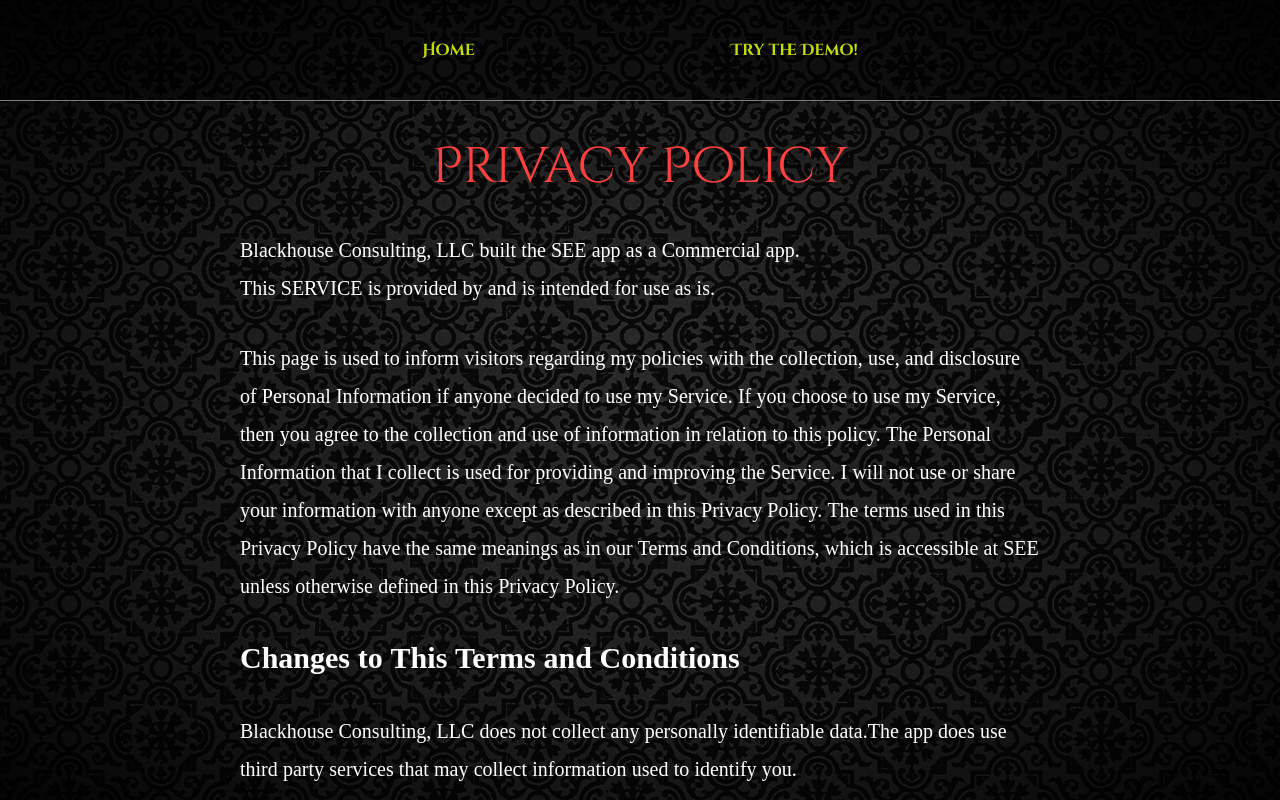
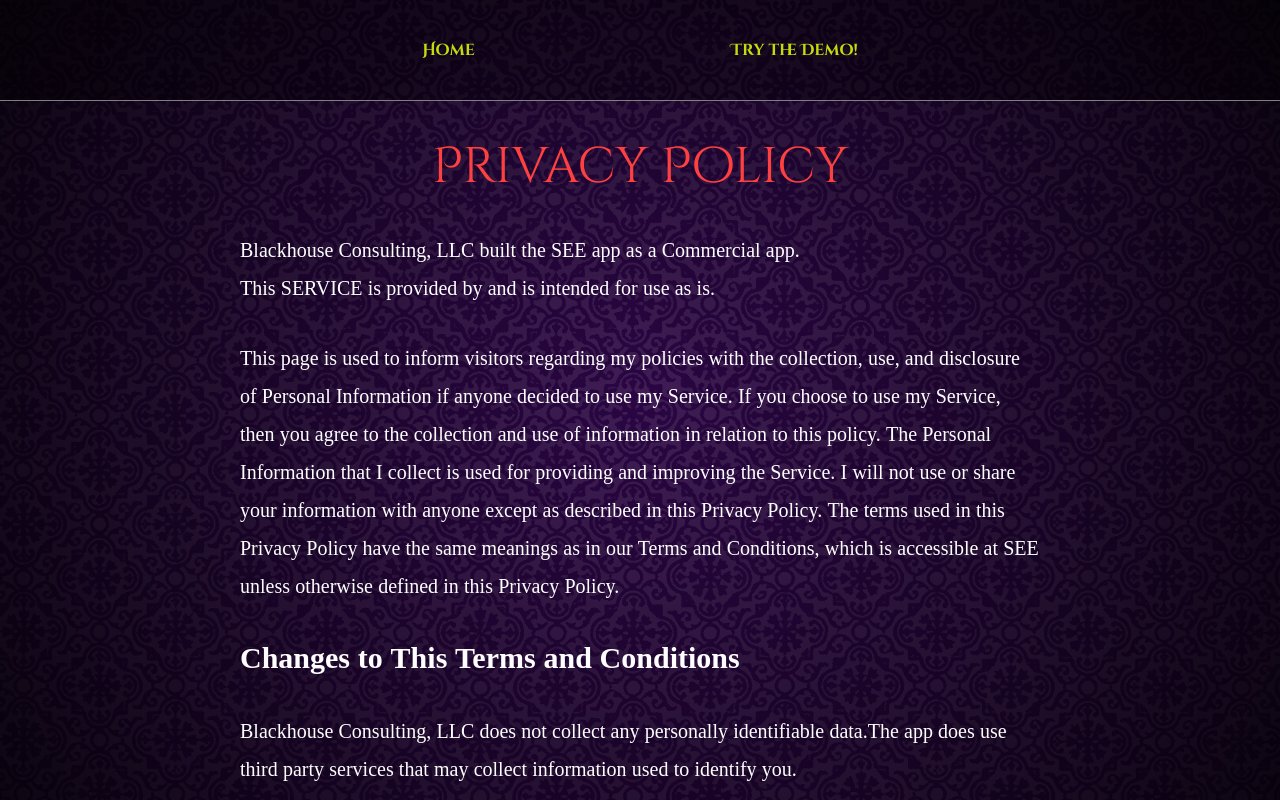
Before and after one commit to whatcanyousee/see-psychic-website, an Angular app: page /privacy-policy in a window 1280 px wide. Built offline with nearby package versions, Linux system fonts and the light colour scheme.

Commit message:
Style updates

```diff
--- a/src/app/components/trainer-explainer-section/trainer-explainer-section.component.scss
+++ b/src/app/components/trainer-explainer-section/trainer-explainer-section.component.scss
@@ -1,6 +1,6 @@
 .explainer-container {
   height: 184px;
-  background-color: #000000;
+  background-color: #000000b5;
 
   .what-is {
     width: 800px;
--- a/src/app/components/unlock-psychic-section/unlock-psychic-section.component.scss
+++ b/src/app/components/unlock-psychic-section/unlock-psychic-section.component.scss
@@ -1,5 +1,5 @@
 .unlock-container {
-  background-color: black;
+  background-color: #000000b5;
   text-align: center;
   height: 365px;
   border-bottom: 5px solid #ffffff69;
--- a/src/styles.scss
+++ b/src/styles.scss
@@ -11,11 +11,8 @@
   width: 100%;
   overflow: auto;
   scroll-behavior: smooth;
-  background: radial-gradient(
-    circle,
-    rgb(0 0 0 / 20%),
-    rgb(0 0 0 / 69%)),
-  url(/assets/images/see-background.jpg) no-repeat center center fixed;
+  background: radial-gradient(circle, #00000059, #000000de),
+    url(/assets/images/background-min.png) no-repeat center center fixed;
   background-size: cover;
   overscroll-behavior: auto;
 }
@@ -24,52 +21,50 @@
   overscroll-behavior: auto;
 }
 
-
 @font-face {
-  font-family: 'Cinzel';
-  src: url('assets/fonts/cinzel_reg.woff2') format('woff2');
+  font-family: "Cinzel";
+  src: url("assets/fonts/cinzel_reg.woff2") format("woff2");
   font-weight: normal;
   font-style: normal;
 }
 
 @font-face {
-  font-family: 'Cinzel Thin';
-  src: url('assets/fonts/cinzel_thin.woff2') format('woff2');
+  font-family: "Cinzel Thin";
+  src: url("assets/fonts/cinzel_thin.woff2") format("woff2");
   font-weight: normal;
   font-style: normal;
 }
 
 @font-face {
-  font-family: 'Droid Naskh';
-  src: url('assets/fonts/droidnaskh-regular.woff') format('woff2');
+  font-family: "Droid Naskh";
+  src: url("assets/fonts/droidnaskh-regular.woff") format("woff2");
   font-weight: normal;
   font-style: normal;
 }
 
 @font-face {
-  font-family: 'symbols';
-  src: url('assets/fonts/icomoon.ttf');
+  font-family: "symbols";
+  src: url("assets/fonts/icomoon.ttf");
 }
 
 .cinzel-regular {
-  font-family: 'Cinzel', serif;
+  font-family: "Cinzel", serif;
 }
 
 .cinzel-thin {
-  font-family: 'Cinzel Thin', serif;
+  font-family: "Cinzel Thin", serif;
 }
 
 .droid-naskh {
-  font-family: 'Droid Naskh', serif;
+  font-family: "Droid Naskh", serif;
 }
 
-
 .icomoon {
-  font-family: 'symbols';
+  font-family: "symbols";
 }
 
 .SEE_Green {
-  color: #C4DC0C;
+  color: #c4dc0c;
 }
 
 .pointer {
```
